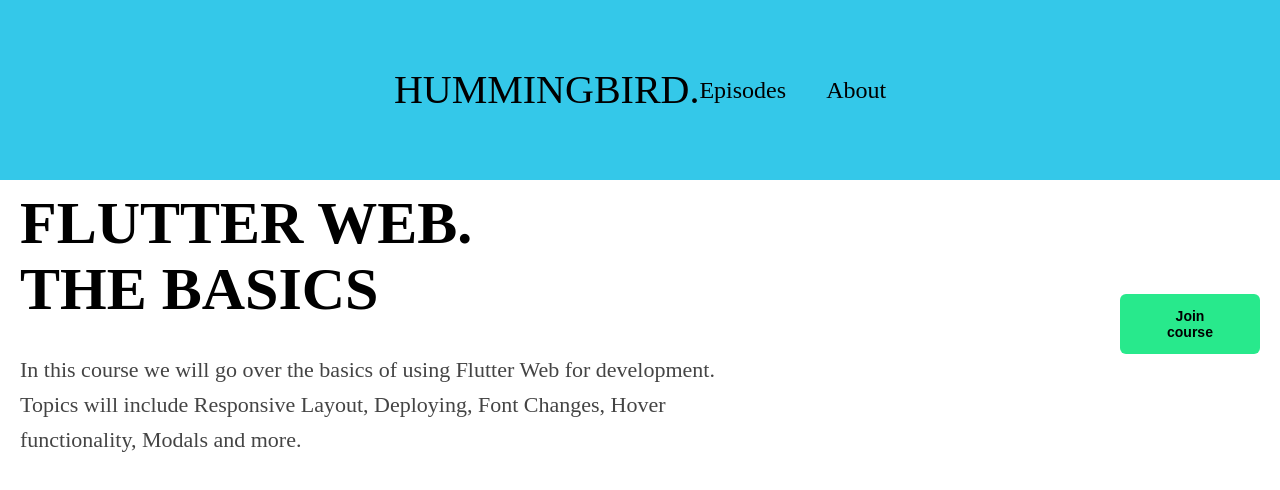
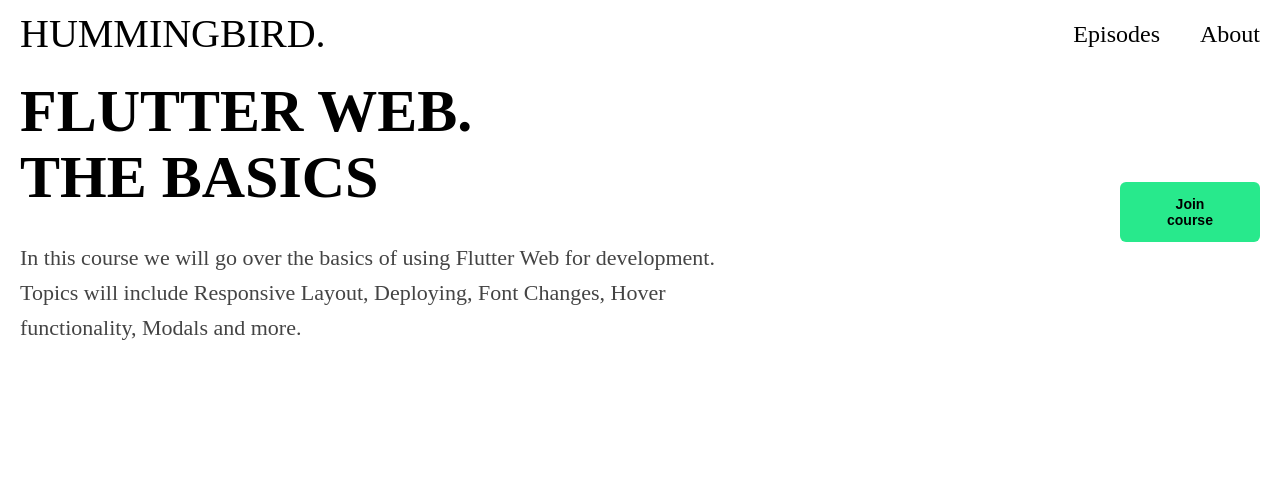
Before and after one commit to NethKW/responsive_ui_design_React, a React (Vite) app: page /#/ASG-01 in a window 1280 px wide. Shown: the top 490 px of the page. Built offline with nearby package versions, Linux system fonts and the light colour scheme.

Commit message:
fix the css class name issue

```diff
--- a/src/Assignment-01/components/Header.css
+++ b/src/Assignment-01/components/Header.css
@@ -1,4 +1,4 @@
-.header {
+.header-1 {
   display: flex;
   justify-content: space-between;
   align-items: center;
--- a/src/Assignment-01/components/Header.jsx
+++ b/src/Assignment-01/components/Header.jsx
@@ -2,7 +2,7 @@
 import "../components/Header.css"
 function Header() {
     return (
-    <div className="header">
+    <div className="header-1">
       <div className="header-left">
         <span>HUMMING</span>
         <span>BIRD.</span>
```
